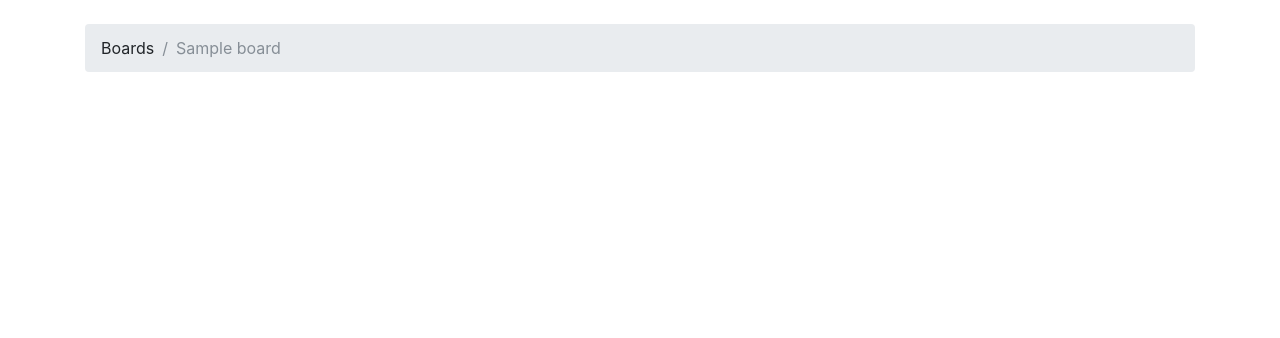
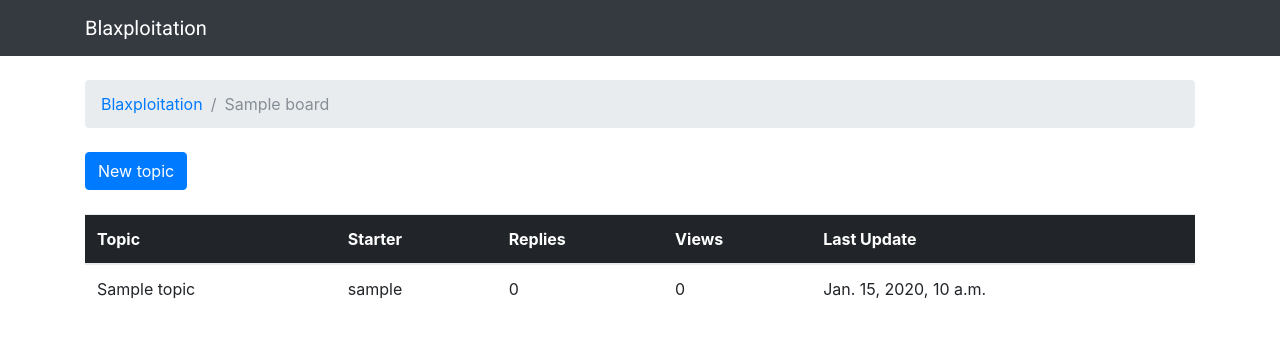
Before and after one commit to isntlee/BoardsBespoke, a Django app: page /boards/1 in a window 1280 px wide. Shown: the top 338 px of the page. Run offline with Django 4.2, Linux system fonts and the light colour scheme; tables that the repository leaves empty hold one stand-in row (values such as "Sample post"); some libraries are stand-ins or nearby versions.

Commit message:
Added admin sections, new_topics.html and new_topics view

```diff
--- a/boards/admin.py
+++ b/boards/admin.py
@@ -1,4 +1,6 @@
 from django.contrib import admin
-from .models import Board
+from .models import Board, Topic, Post
 
 admin.site.register(Board)
+admin.site.register(Topic)
+admin.site.register(Post)
--- a/boards/models.py
+++ b/boards/models.py
@@ -16,6 +16,11 @@ class Topic(models.Model):
     board = models.ForeignKey(Board, related_name='topics', on_delete=models.CASCADE)
     starter = models.ForeignKey(User, related_name='topics_started', on_delete=models.CASCADE)
 
+    def __str__(self):
+        return self.subject
+
+    # MUST FIX THE STR REFERENCE TO THESE TWO MODELS
+
 
 class Post(models.Model):
     message = models.TextField(max_length=4000)
@@ -24,3 +29,6 @@ class Post(models.Model):
     updated_at = models.DateTimeField(null=True)
     created_by = models.ForeignKey(User, related_name='posts_created', on_delete=models.CASCADE)
     updated_by = models.ForeignKey(User, null=True, related_name='+', on_delete=models.CASCADE)
+
+    def __str__(self):
+        return self.topic
--- a/boards/views.py
+++ b/boards/views.py
@@ -1,5 +1,5 @@
-from django.shortcuts import render, get_object_or_404
-from .models import Board
+from django.shortcuts import render,redirect, get_object_or_404
+from .models import Board, User, Topic, Post
 
 def home(request):
     boards = Board.objects.all()
@@ -8,3 +8,27 @@ def home(request):
 def board_topics(request, pk):
     board = get_object_or_404(Board, pk=pk)
     return render(request, 'topics.html', {'board': board})
+
+def new_topic(request, pk):
+    board = get_object_or_404(Board, pk=pk)
+    if request.method == 'POST':
+        subject = request.POST['subject']
+        message = request.POST['message']
+
+        user = User.objects.first()  # TODO: get the currently logged in user
+
+        topic = Topic.objects.create(
+            subject=subject,
+            board=board,
+            starter=user
+        )
+
+        post = Post.objects.create(
+            message=message,
+            topic=topic,
+            created_by=user
+        )
+
+        return redirect('board_topics', pk=board.pk)  # TODO: redirect to the created topic page
+
+    return render(request, 'new_topic.html', {'board': board})
--- a/core/urls.py
+++ b/core/urls.py
@@ -22,4 +22,5 @@ urlpatterns = [
     path('', views.home, name='home'),
     path('admin/', admin.site.urls),
     path('boards/<pk>', views.board_topics, name='board_topics'),
+    path('boards/<pk>/new', views.new_topic, name='new_topic'),
 ]
--- /dev/null
+++ b/static/css/app.css
@@ -0,0 +1,3 @@
+.navbar-brand {
+    font-family: 'Roboto';
+  }
--- /dev/null
+++ b/templates/base.html
@@ -0,0 +1,27 @@
+{% load static %}<!DOCTYPE html>
+<html>
+    <head>
+        <meta charset="utf-8">
+        <title>{% block title %} Boards Bespoke {% endblock %}</title>
+        <link href="https://fonts.googleapis.com/css?family=Roboto" rel="stylesheet">
+        <link rel="stylesheet" href="{% static 'css/bootstrap.min.css' %}">
+        <link rel="stylesheet" href="{% static 'css/app.css' %}">
+      </head>
+  <body>
+
+    <nav class="navbar navbar-expand-lg navbar-dark bg-dark">
+        <div class="container">
+          <a class="navbar-brand" href="{% url 'home' %}">Blaxploitation</a>
+        </div>
+    </nav>
+
+    <div class="container">
+      <ol class="breadcrumb my-4">
+        {% block breadcrumb %}
+        {% endblock %}
+      </ol>
+      {% block content %}
+      {% endblock %}
+    </div>
+  </body>
+</html>
--- a/templates/topics.html
+++ b/templates/topics.html
@@ -1,16 +1,39 @@
-{% load static %}<!DOCTYPE html>
-<html>
-  <head>
-    <meta charset="utf-8">
-    <title>{{ board.name }}</title>
-    <link rel="stylesheet" href="{% static 'css/bootstrap.min.css' %}">
-  </head>
-  <body>
-    <div class="container">
-      <ol class="breadcrumb my-4">
-        <li class="breadcrumb-item">Boards</li>
-        <li class="breadcrumb-item active">{{ board.name }}</li>
-      </ol>
-    </div>
-  </body>
-</html>
+{% extends 'base.html' %}
+
+{% block title %}
+  {{ board.name }} - {{ block.super }}
+{% endblock %}
+
+{% block breadcrumb %}
+  <li class="breadcrumb-item"><a href="{% url 'home' %}">Blaxploitation</a></li>
+  <li class="breadcrumb-item active">{{ board.name }}</li>
+{% endblock %}
+
+{% block content %}
+<div class="mb-4">
+  <a href="{% url 'new_topic' board.pk %}" class="btn btn-primary">New topic</a>
+</div>
+
+<table class="table">
+  <thead class="thead-inverse">
+    <tr>
+      <th>Topic</th>
+      <th>Starter</th>
+      <th>Replies</th>
+      <th>Views</th>
+      <th>Last Update</th>
+    </tr>
+  </thead>
+  <tbody>
+    {% for topic in board.topics.all %}
+      <tr>
+        <td>{{ topic.subject }}</td>
+        <td>{{ topic.starter.username }}</td>
+        <td>0</td>
+        <td>0</td>
+        <td>{{ topic.last_updated }}</td>
+      </tr>
+    {% endfor %}
+  </tbody>
+</table>
+{% endblock %}
```
Also changed, not shown: boards/tests.py (+77 -2 lines), templates/home.html (+9 -17 lines), templates/new_topic.html (added, +24 -0 lines).
